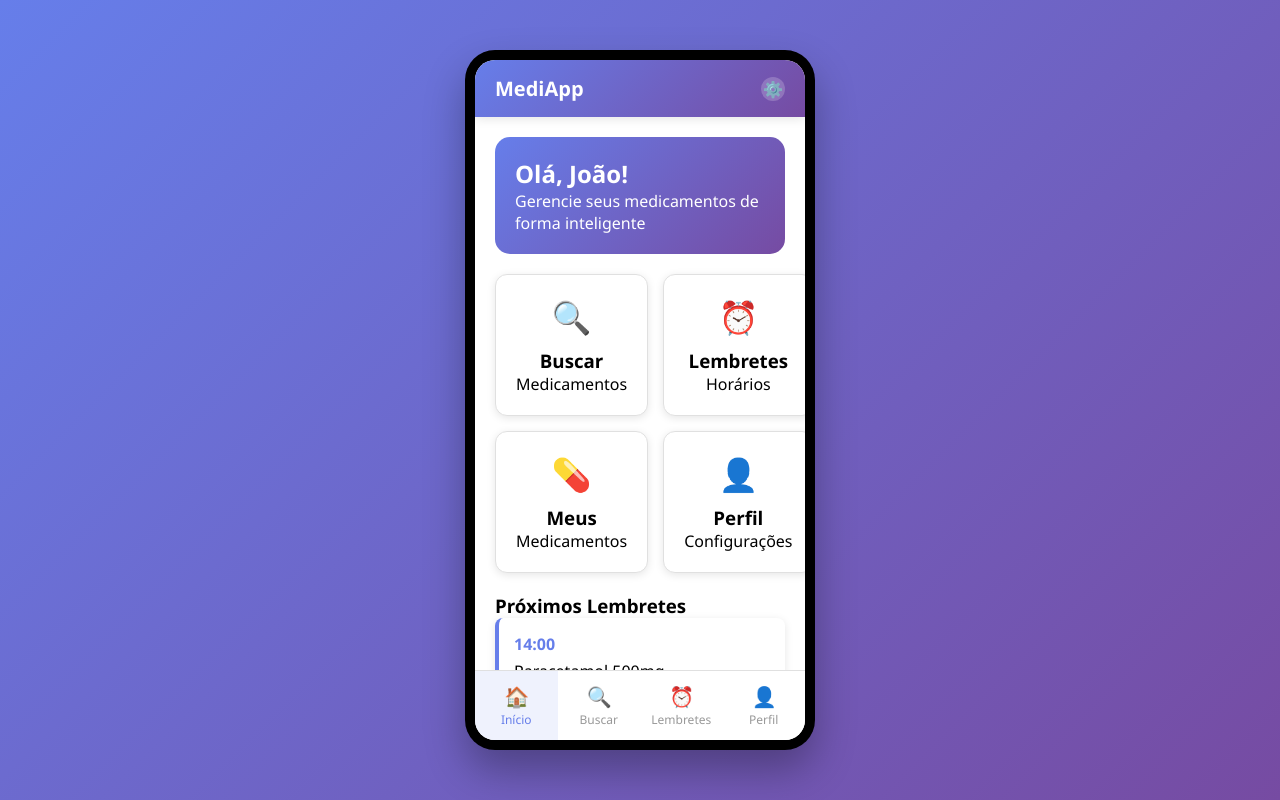
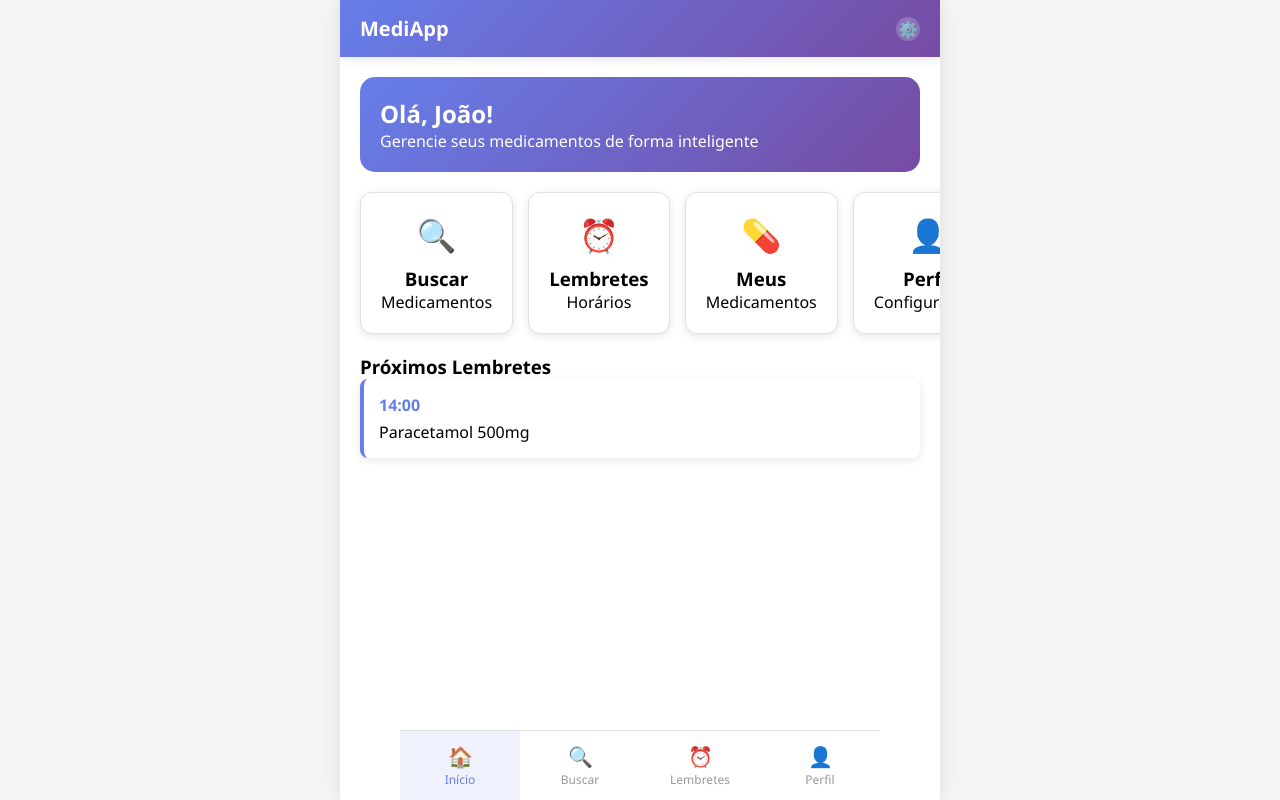
Before and after one commit to brunozuge/bikist, a plain HTML site: page index.html in a window 1280 px wide. Drawn offline with Linux system fonts and the light colour scheme.

Commit message:
Update index.html

```diff
--- a/index.html
+++ b/index.html
@@ -13,29 +13,26 @@
 
         body {
             font-family: 'Segoe UI', Tahoma, Geneva, Verdana, sans-serif;
-            background: linear-gradient(135deg, #667eea 0%, #764ba2 100%);
-            height: 100vh;
-            display: flex;
-            justify-content: center;
-            align-items: center;
-            overflow: hidden;
+            background: #f5f5f5;
+            margin: 0;
+            padding: 0;
+            min-height: 100vh;
         }
 
         .phone-container {
-            width: 350px;
-            height: 700px;
-            background: #000;
-            border-radius: 30px;
-            padding: 10px;
-            box-shadow: 0 20px 40px rgba(0,0,0,0.3);
+            width: 100%;
+            min-height: 100vh;
+            background: #ffffff;
+            max-width: 480px;
+            margin: 0 auto;
+            box-shadow: 0 0 20px rgba(0,0,0,0.1);
             position: relative;
         }
 
         .phone-screen {
             width: 100%;
-            height: 100%;
+            min-height: 100vh;
             background: #ffffff;
-            border-radius: 20px;
             overflow: hidden;
             position: relative;
         }
@@ -43,7 +40,7 @@
         .screen {
             display: none;
             width: 100%;
-            height: 100%;
+            min-height: 100vh;
             flex-direction: column;
         }
 
@@ -81,6 +78,8 @@
             flex: 1;
             overflow-y: auto;
             padding: 20px;
+            min-height: calc(100vh - 140px);
+            padding-bottom: 90px;
         }
 
         .bottom-nav {
@@ -88,6 +87,13 @@
             background: white;
             border-top: 1px solid #e0e0e0;
             height: 70px;
+            position: fixed;
+            bottom: 0;
+            left: 50%;
+            transform: translateX(-50%);
+            width: 100%;
+            max-width: 480px;
+            z-index: 1000;
         }
 
         .nav-item {
@@ -327,7 +333,7 @@
         .add-btn {
             position: fixed;
             bottom: 90px;
-            right: 30px;
+            right: 20px;
             width: 60px;
             height: 60px;
             background: linear-gradient(135deg, #667eea 0%, #764ba2 100%);
@@ -337,6 +343,45 @@
             font-size: 24px;
             cursor: pointer;
             box-shadow: 0 4px 15px rgba(0,0,0,0.3);
+            z-index: 999;
+        }
+
+        @media (max-width: 480px) {
+            .phone-container {
+                box-shadow: none;
+            }
+
+            .content {
+                padding: 15px;
+            }
+
+            .quick-actions {
+                grid-template-columns: 1fr 1fr;
+                gap: 10px;
+            }
+
+            .action-card {
+                padding: 15px;
+            }
+
+            .header {
+                padding: 15px;
+            }
+
+            .add-btn {
+                right: 15px;
+                bottom: 85px;
+            }
+        }
+
+        @media (min-width: 768px) {
+            .phone-container {
+                max-width: 600px;
+            }
+
+            .quick-actions {
+                grid-template-columns: repeat(4, 1fr);
+            }
         }
     </style>
 </head>
```
